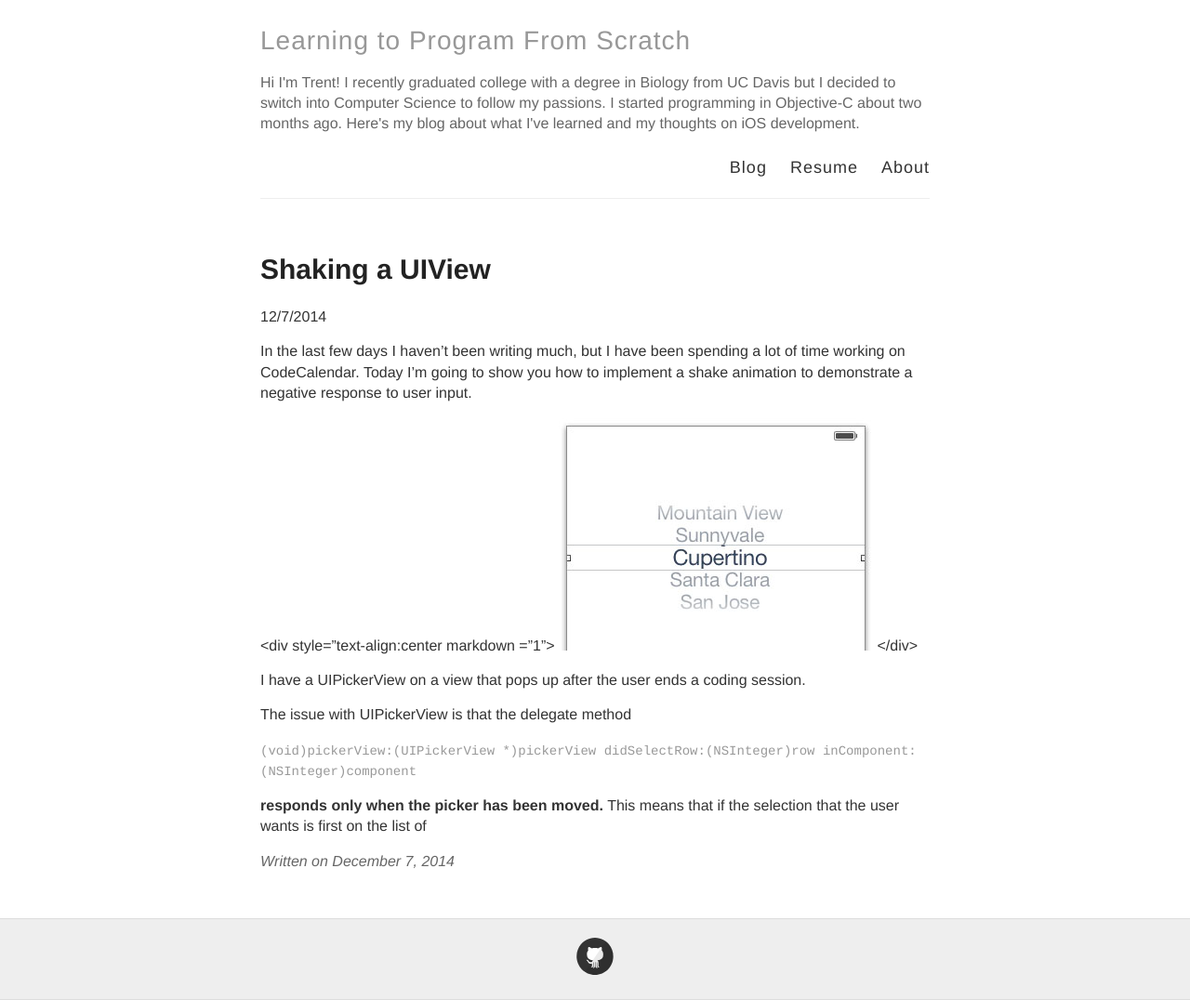
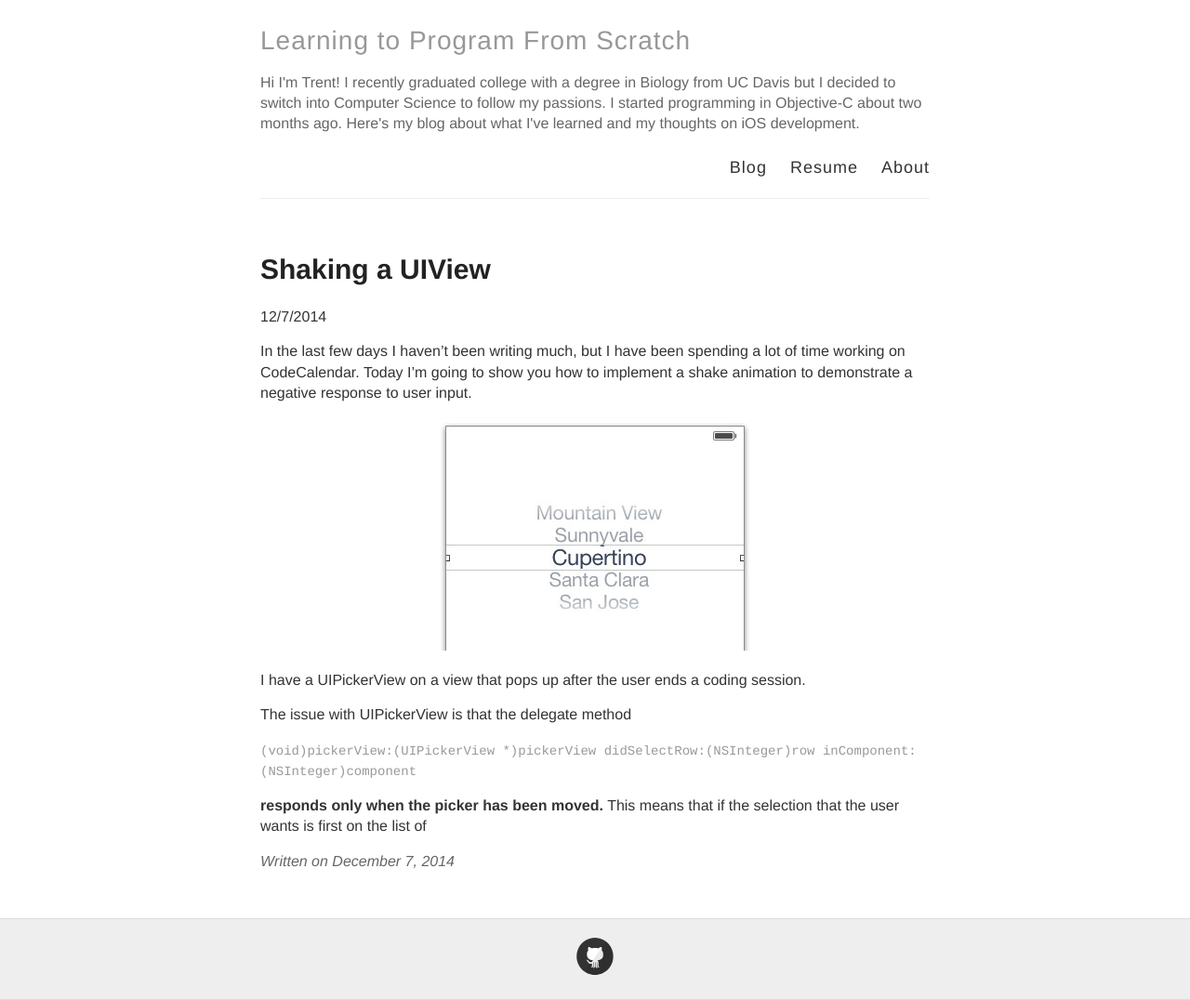
Before and after one commit to trentyou/trentyou.github.io, a Jekyll site: the page built from _posts/2014-12-7-Shaking a UIView.md, in a window 1280 px wide. Shown: the whole page at 93% size. Built offline with Jekyll 4.4.1, drawn with Linux system fonts in a browser that asks for light colours.

Commit message:
Updated 2014-12-7-Shaking a UIView.md

```diff
--- a/_posts/2014-12-7-Shaking a UIView.md
+++ b/_posts/2014-12-7-Shaking a UIView.md
@@ -8,7 +8,7 @@ published: true
 
 In the last few days I haven't been writing much, but I have been spending a lot of time working on CodeCalendar. Today I'm going to show you how to implement a shake animation to demonstrate a negative response to user input.
 
-<div style="text-align:center markdown ="1">
+<div style="text-align:center" markdown ="1">
 ![](/images/pickerexample_post4.jpg)
 </div>
 
```
